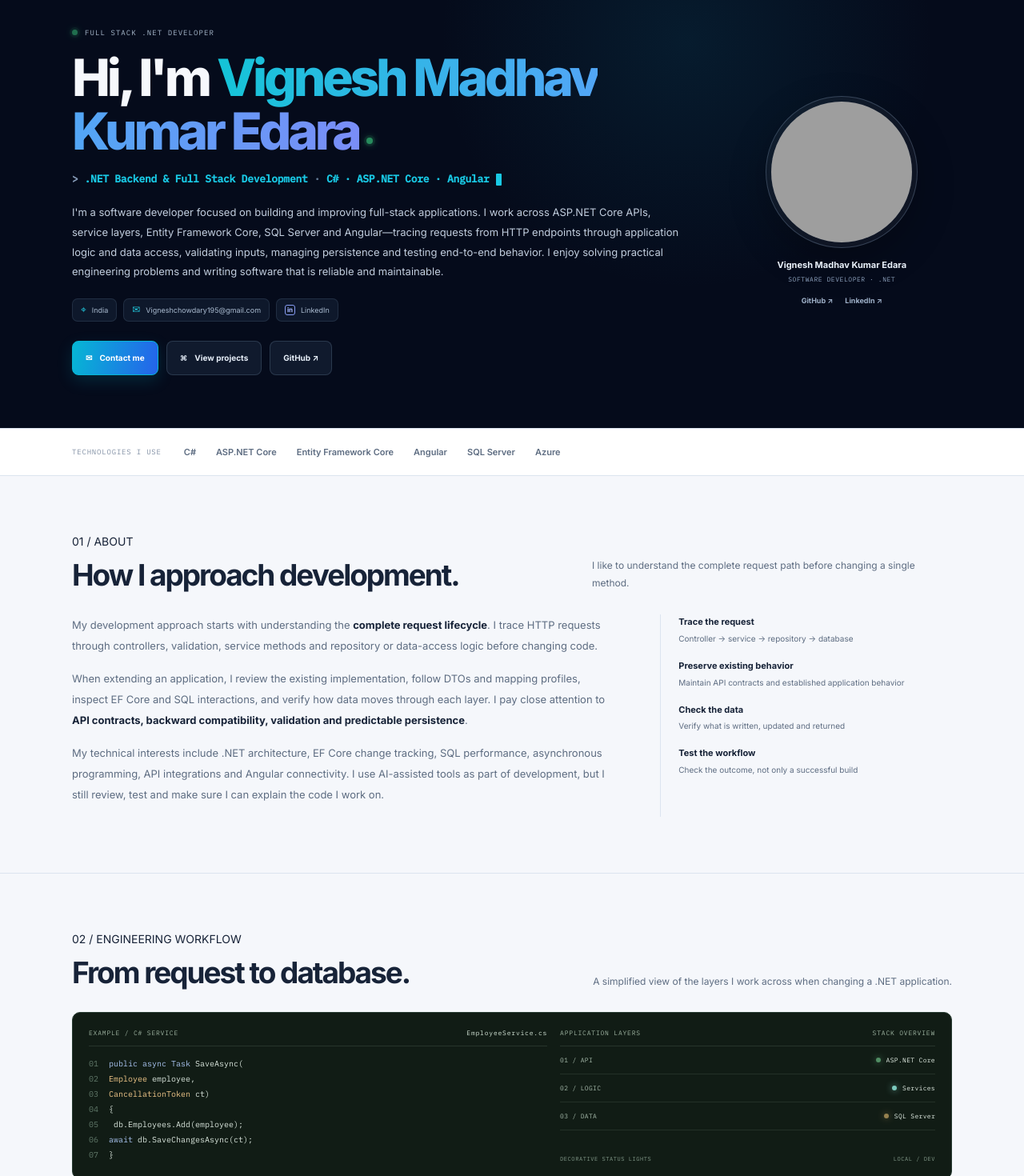
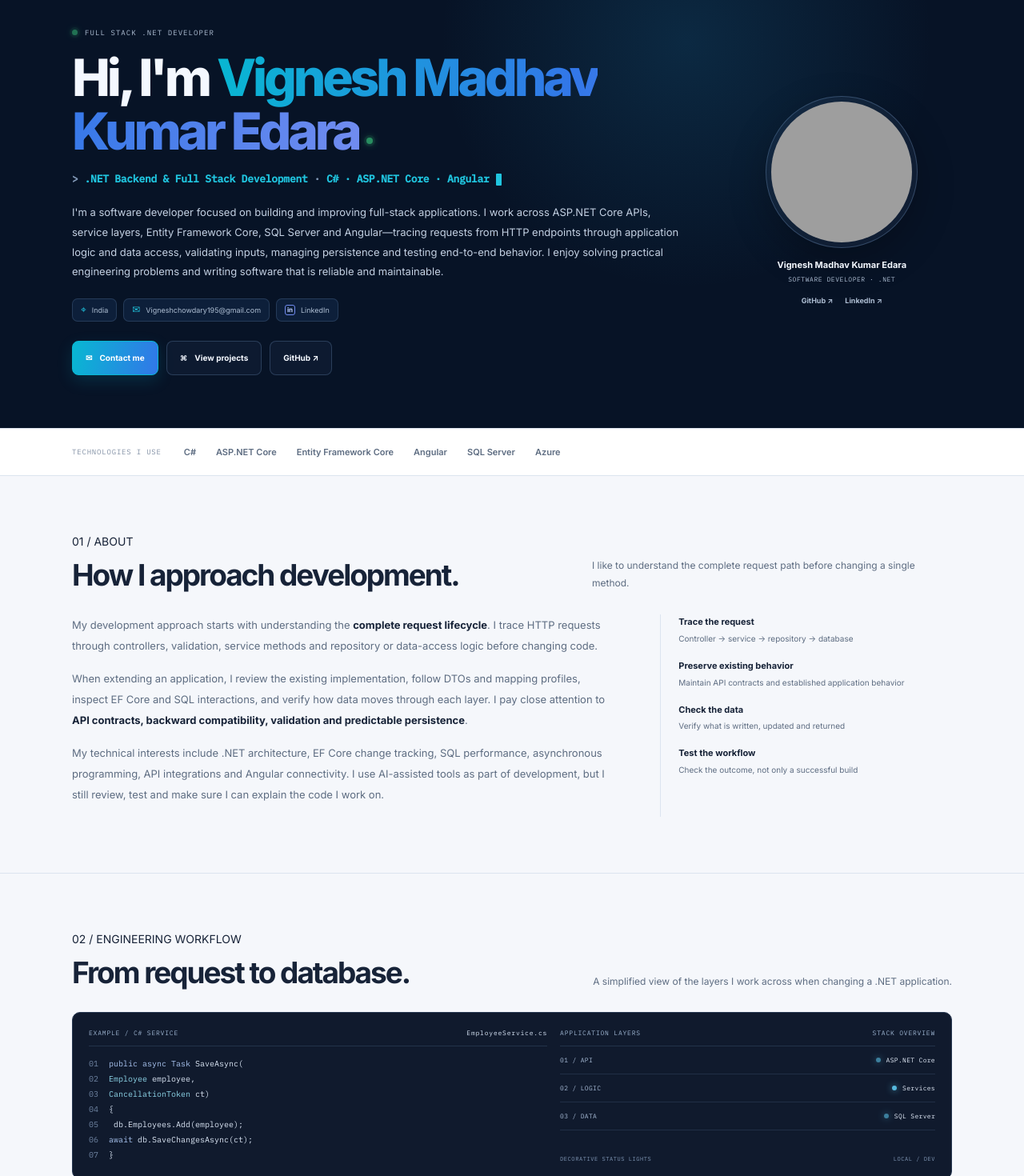
Before and after one commit to VigneshMC-creator/Vignesh-Developer, an Angular app: page /Vignesh-Developer/ in a window 1280 px wide. Shown: the part 100-1570 px from the top of the page at 80% size. Built offline with nearby package versions, Linux system fonts and the light colour scheme; grey boxes are pictures that could not be loaded.

Commit message:
Apply unified navy and cyan blue palette to homepage

```diff
--- a/src/app/pages/home/home.component.scss
+++ b/src/app/pages/home/home.component.scss
@@ -11,8 +11,8 @@
   position: relative;
   overflow: hidden;
   padding: 62px 0 66px;
-  background: #050b1b;
-  color: #f5f7fc;
+  background: var(--hero-bg);
+  color: var(--hero-ink);
   isolation: isolate;
 }
 .hero::before {
@@ -24,7 +24,7 @@
   width: 640px;
   height: 640px;
   border-radius: 50%;
-  background: radial-gradient(circle, rgba(15,115,145,.16), rgba(5,11,27,0) 68%);
+  background: radial-gradient(circle, rgba(36,157,213,.16), rgba(5,11,27,0) 68%);
   pointer-events: none;
 }
 .hero-layout {
@@ -39,7 +39,7 @@
   align-items: center;
   gap: 9px;
   margin-bottom: 18px;
-  color: #a7b8cb;
+  color: var(--hero-muted);
   font: 9px var(--mono);
   letter-spacing: .12em;
 }
@@ -56,7 +56,7 @@
 .hero h1 {
   max-width: 820px;
   margin: 0 0 16px;
-  color: #f6f8fc;
+  color: var(--hero-ink);
   font-size: clamp(42px, 5.4vw, 64px);
   font-weight: 800;
   line-height: 1.04;
@@ -64,7 +64,7 @@
 }
 .hero-name-gradient {
   display: inline;
-  background: linear-gradient(95deg, #14c4d7 0%, #4ea8f5 53%, #7a8df7 100%);
+  background: linear-gradient(95deg, var(--gradient-cyan) 0%, var(--gradient-blue) 53%, var(--gradient-indigo) 100%);
   background-clip: text;
   -webkit-background-clip: text;
   color: transparent;
@@ -85,23 +85,23 @@
   align-items: center;
   gap: 8px;
   margin: 0 0 18px;
-  color: #19c9e5;
+  color: var(--hero-accent);
   font: 600 13px/1.7 var(--mono);
   letter-spacing: -.02em;
 }
-.role-prompt { color: #8499b5; }
-.role-separator { color: #617993; }
+.role-prompt { color: var(--hero-faint); }
+.role-separator { color: var(--hero-faint); }
 .role-caret {
   width: 7px;
   height: 15px;
   display: inline-block;
-  background: #19c9e5;
+  background: var(--hero-accent);
   border-radius: 1px;
 }
 .hero-intro {
   max-width: 760px;
   margin: 0;
-  color: #c1cddd;
+  color: var(--hero-copy);
   font-size: 13px;
   line-height: 1.9;
 }
@@ -117,28 +117,28 @@
   align-items: center;
   gap: 7px;
   padding: 0 10px;
-  border: 1px solid rgba(139,162,192,.16);
+  border: 1px solid rgba(132,169,215,.2);
   border-radius: 7px;
-  background: rgba(22,35,56,.58);
-  color: #aabbd0;
+  background: rgba(17,37,67,.72);
+  color: var(--hero-muted);
   font-size: 9px;
   line-height: 1;
   transition: border-color .16s ease, color .16s ease, background .16s ease;
 }
 a.hero-chip:hover {
-  border-color: rgba(28,194,218,.55);
-  color: #e7f8fc;
-  background: rgba(18,58,76,.6);
+  border-color: rgba(35,177,220,.55);
+  color: var(--hero-ink);
+  background: rgba(16,61,95,.66);
 }
-.chip-icon { color: #22c9de; font-size: 12px; }
+.chip-icon { color: var(--hero-accent); font-size: 12px; }
 .linkedin-mark {
   display: inline-grid;
   place-items: center;
   width: 13px;
   height: 13px;
-  border: 1px solid #879cf3;
+  border: 1px solid var(--gradient-indigo);
   border-radius: 3px;
-  color: #a8b8ff;
+  color: #c0d0ff;
   font: 700 8px var(--sans);
 }
 .hero-actions { display: flex; flex-wrap: wrap; gap: 10px; margin-top: 24px; }
@@ -149,28 +149,28 @@ a.hero-chip:hover {
   justify-content: center;
   gap: 9px;
   padding: 0 16px;
-  border: 1px solid rgba(139,162,192,.22);
+  border: 1px solid rgba(132,169,215,.25);
   border-radius: 8px;
-  background: rgba(20,32,52,.75);
-  color: #e5edf7;
+  background: rgba(14,29,51,.86);
+  color: var(--hero-ink);
   font-size: 10px;
   font-weight: 700;
   transition: border-color .16s ease, background .16s ease, color .16s ease;
 }
 .button-primary {
-  border-color: #06b6d4;
-  background: linear-gradient(100deg, #06b6d4, #2563eb);
+  border-color: var(--gradient-cyan);
+  background: linear-gradient(100deg, var(--gradient-cyan), var(--gradient-blue));
   color: #fff;
   box-shadow: 0 7px 20px rgba(6,182,212,.16);
 }
 .button-primary:hover {
-  border-color: #48d0e3;
-  background: linear-gradient(100deg, #0bbbd7, #2d6ff1);
+  border-color: var(--hero-accent);
+  background: linear-gradient(100deg, var(--gradient-cyan), var(--gradient-blue));
   color: #fff;
 }
 .button-secondary:hover, .button-tertiary:hover {
   border-color: rgba(28,194,218,.55);
-  background: rgba(18,58,76,.7);
+  background: rgba(16,61,95,.76);
   color: #fff;
 }
 .profile-column { display: flex; flex-direction: column; align-items: center; gap: 12px; }
@@ -178,9 +178,9 @@ a.hero-chip:hover {
   width: 190px;
   height: 190px;
   padding: 6px;
-  border: 1px solid rgba(164,190,220,.26);
+  border: 1px solid rgba(132,169,215,.3);
   border-radius: 50%;
-  background: rgba(255,255,255,.045);
+  background: rgba(132,169,215,.08);
   box-shadow: 0 16px 48px rgba(0,0,0,.24);
 }
 .avatar {
@@ -190,20 +190,20 @@ a.hero-chip:hover {
   border-radius: 50%;
   object-fit: cover;
   object-position: 50% 25%;
-  background: #17243a;
+  background: var(--hero-surface);
 }
 .profile-caption { text-align: center; }
-.profile-caption strong { display: block; color: #eaf1fa; font-size: 11px; font-weight: 700; }
+.profile-caption strong { display: block; color: var(--hero-ink); font-size: 11px; font-weight: 700; }
 .profile-caption span {
   display: block;
   margin-top: 3px;
-  color: #8ea2bd;
+  color: var(--hero-muted);
   font: 8px var(--mono);
   letter-spacing: .07em;
   text-transform: uppercase;
 }
-.profile-links { display: flex; gap: 15px; margin-top: 2px; color: #9fb1c9; font-size: 9px; font-weight: 650; }
-.profile-links a:hover { color: #36c9e2; }
+.profile-links { display: flex; gap: 15px; margin-top: 2px; color: var(--hero-muted); font-size: 9px; font-weight: 650; }
+.profile-links a:hover { color: var(--hero-accent); }
 
 .technology-bar { border-block: 1px solid var(--line); background: var(--surface); }
 .technology-inner { min-height: 58px; display: flex; align-items: center; gap: 28px; }
@@ -227,31 +227,31 @@ h2 { margin: 8px 0 0; font-size: clamp(27px, 3.4vw, 37px); font-weight: 700; lin
 }
 .workbench {
   display: grid; grid-template-columns: 1.1fr .9fr; gap: 16px; padding: 20px;
-  border: 1px solid #263b30; border-radius: 10px; background: #111c15; color: #e3eee5;
+  border: 1px solid #253650; border-radius: 10px; background: #101a2d; color: #e4edfa;
 }
 .code-card { min-width: 0; }
 .code-header, .nodes-header {
   display: flex; justify-content: space-between; align-items: center; gap: 10px;
-  padding-bottom: 11px; border-bottom: 1px solid rgba(168,196,174,.15);
-  color: #9bb09e; font: 8px var(--mono); letter-spacing: .1em;
+  padding-bottom: 11px; border-bottom: 1px solid rgba(132,169,215,.17);
+  color: #9bb2ce; font: 8px var(--mono); letter-spacing: .1em;
 }
-.code-file { color: #d4e5d7; }
-.code-sample { overflow-x: auto; padding-top: 12px; color: #dbe7de; font: 10px/1.9 var(--mono); white-space: nowrap; }
-.line-number { display: inline-block; width: 25px; color: #61796a; }
+.code-file { color: #d9e6f7; }
+.code-sample { overflow-x: auto; padding-top: 12px; color: #dce7f6; font: 10px/1.9 var(--mono); white-space: nowrap; }
+.line-number { display: inline-block; width: 25px; color: #7085a3; }
 .keyword { color: #a8c3ef; }
-.type-name { color: #f0c789; }
+.type-name { color: #8ed6e9; }
 .application-nodes { display: flex; flex-direction: column; }
 .node-row {
   display: flex; justify-content: space-between; align-items: center; gap: 10px;
-  padding: 12px 0; border-bottom: 1px solid rgba(168,196,174,.12); font: 8px var(--mono); letter-spacing: .04em;
+  padding: 12px 0; border-bottom: 1px solid rgba(132,169,215,.14); font: 8px var(--mono); letter-spacing: .04em;
 }
-.node-label { color: #a4b8a9; }
-.node-value { display: flex; align-items: center; gap: 7px; color: #e3eee5; }
+.node-label { color: #a6bad5; }
+.node-value { display: flex; align-items: center; gap: 7px; color: #e4edfa; }
 .led { display: inline-block; width: 6px; height: 6px; flex: none; border-radius: 50%; animation: ledPulse 1.8s ease-in-out infinite; }
-.led-green { background: #75ce91; box-shadow: 0 0 8px rgba(117,206,145,.85); }
-.led-teal { background: #7cc9bd; box-shadow: 0 0 8px rgba(124,201,189,.8); animation-delay: .5s; }
-.led-amber { background: #e2bb70; box-shadow: 0 0 8px rgba(226,187,112,.7); animation-delay: 1s; }
-.nodes-foot { display: flex; justify-content: space-between; gap: 8px; margin-top: auto; padding-top: 12px; color: #829989; font: 7px var(--mono); letter-spacing: .08em; }
+.led-green { background: #56b8dc; box-shadow: 0 0 8px rgba(86,184,220,.82); }
+.led-teal { background: #56b8dc; box-shadow: 0 0 8px rgba(86,184,220,.82); animation-delay: .5s; }
+.led-amber { background: #56b8dc; box-shadow: 0 0 8px rgba(86,184,220,.82); animation-delay: 1s; }
+.nodes-foot { display: flex; justify-content: space-between; gap: 8px; margin-top: auto; padding-top: 12px; color: #8097b5; font: 7px var(--mono); letter-spacing: .08em; }
 @keyframes ledPulse { 0%, 100% { opacity: .4; } 50% { opacity: 1; } }
 .project-grid { display: grid; grid-template-columns: repeat(2, minmax(0, 1fr)); gap: 14px; }
 .project-card {
```
